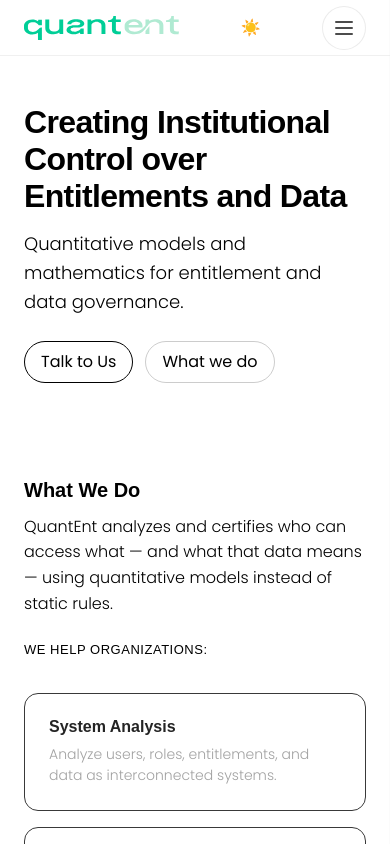
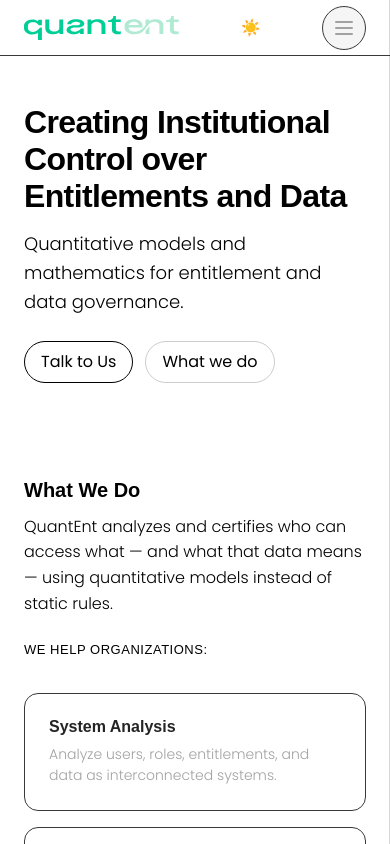
Before and after one commit to quantent-web/quantent-web, a Next.js app: page / in a window 390 px wide. Shown: the top 844 px of the page. Built offline with nearby package versions, Linux system fonts and the light colour scheme; a web font is replaced by a local one.

Commit message:
Refactor nav styles to use theme tokens (dark + mobile drawer)

```diff
--- a/app/globals.css
+++ b/app/globals.css
@@ -295,9 +295,9 @@ section[id] {
   top: 0;
   z-index: 50;
   height: var(--nav-h);
-  background: rgba(255, 255, 255, 0.92);
+  background: var(--surface); /* fondo secundario */
   backdrop-filter: blur(10px);
-  border-bottom: 1px solid rgba(0, 0, 0, 0.06);
+  border-bottom: 1px solid var(--border);
 }
 
 /* Contenedor SOLO para NAV (más ancho que .container) */
@@ -350,14 +350,19 @@ section[id] {
 
 .nav-links a {
   font-size: 14px;
-  color: var(--color-muted);
+  color: var(--text-secondary); /* texto secciones */
   padding: 8px 10px;
   border-radius: 999px;
 }
 
 .nav-links a:hover {
-  color: var(--color-text);
-  background: rgba(0, 0, 0, 0.04);
+  color: var(--text-primary); /* hover blanco en dark */
+  background: transparent;
+}
+
+/* Activo (si añades esta clase al link actual) */
+.nav-links a.is-active {
+  color: var(--primary); /* verde */
 }
 
 .is-hidden {
@@ -371,15 +376,15 @@ section[id] {
   width: 44px;
   height: 44px;
   border-radius: 999px;
-  border: 1px solid rgba(0, 0, 0, 0.08);
-  background: rgba(255, 255, 255, 0.8);
+  border: 1px solid var(--border);
+  background: var(--bg); /* caja icono: fondo dark */
   display: inline-flex;
   align-items: center;
   justify-content: center;
 }
 
 .nav-burger:hover {
-  background: rgba(0, 0, 0, 0.04);
+  background: var(--surface);
 }
 
 .burger-lines {
@@ -393,7 +398,7 @@ section[id] {
 .burger-lines::after,
 .burger-lines {
   content: '';
-  background: rgba(0, 0, 0, 0.7);
+  background: var(--text-secondary); /* líneas: texto secundario */
   height: 2px;
   border-radius: 2px;
   display: block;
@@ -443,9 +448,9 @@ section[id] {
   right: 0;
   height: 100vh;
   width: min(var(--drawer-w), 92vw);
-  background: rgba(255, 255, 255, 0.92);
+  background: var(--surface); /* fondo drawer: fondo secundario */
   backdrop-filter: blur(12px);
-  border-left: 1px solid rgba(0, 0, 0, 0.08);
+  border-left: 1px solid var(--border);
   transform: translateX(100%);
   transition: transform 220ms ease;
   z-index: 70;
@@ -463,28 +468,29 @@ section[id] {
   align-items: center;
   justify-content: space-between;
   padding: 0 var(--space-5);
-  border-bottom: 1px solid rgba(0, 0, 0, 0.08);
+  border-bottom: 1px solid var(--border);
 }
 
 .drawer-title {
   font-family: var(--font-space-mono), ui-monospace, monospace;
   font-weight: 700;
   font-size: 14px;
+  color: var(--text-primary);
 }
 
 .drawer-close {
   width: 44px;
   height: 44px;
   border-radius: 999px;
-  border: 1px solid rgba(0, 0, 0, 0.08);
-  background: rgba(255, 255, 255, 0.8);
+  border: 1px solid var(--border);
+  background: var(--bg);
   display: inline-flex;
   align-items: center;
   justify-content: center;
 }
 
 .drawer-close:hover {
-  background: rgba(0, 0, 0, 0.04);
+  background: var(--surface);
 }
 
 .drawer-nav {
@@ -497,14 +503,18 @@ section[id] {
   align-items: center;
   justify-content: space-between;
   padding: 14px 0;
-  color: var(--color-text);
-  border-bottom: 1px solid rgba(0, 0, 0, 0.08); /* divisor fino */
+  color: var(--text-secondary); /* texto panel drawer */
+  border-bottom: 1px solid var(--border); /* divisor */
 }
 
 .drawer-nav a:hover {
-  color: var(--color-text);
+  color: var(--text-primary);
 }
 
+/* Activo drawer (si añades esta clase al link actual) */
+.drawer-nav a.is-active {
+  color: var(--primary); /* verde */
+}
 /* Seguridad: si la pantalla es pequeña, el nav ancho no debe causar problemas */
 @media (max-width: 640px) {
   :root {
```
